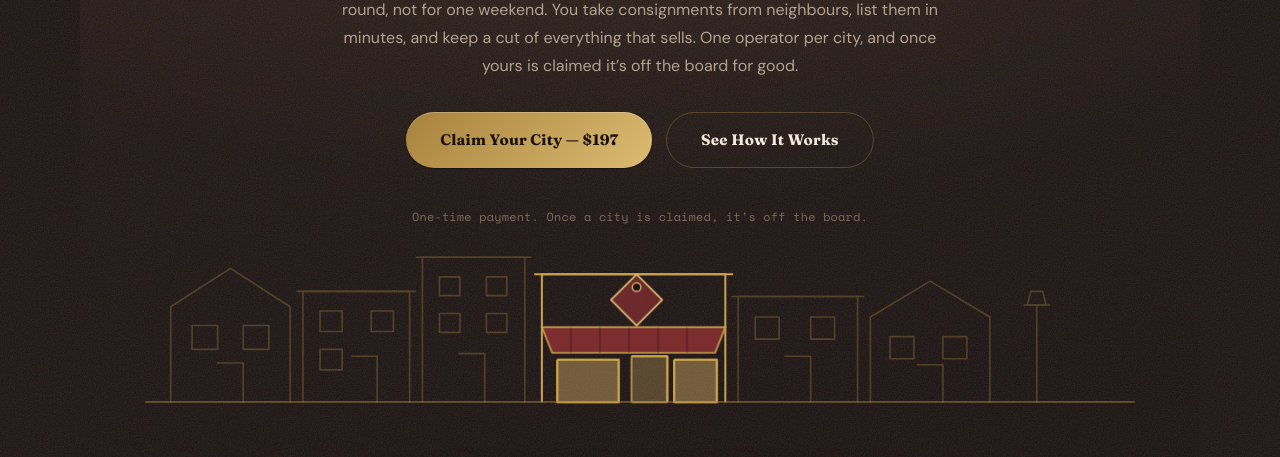
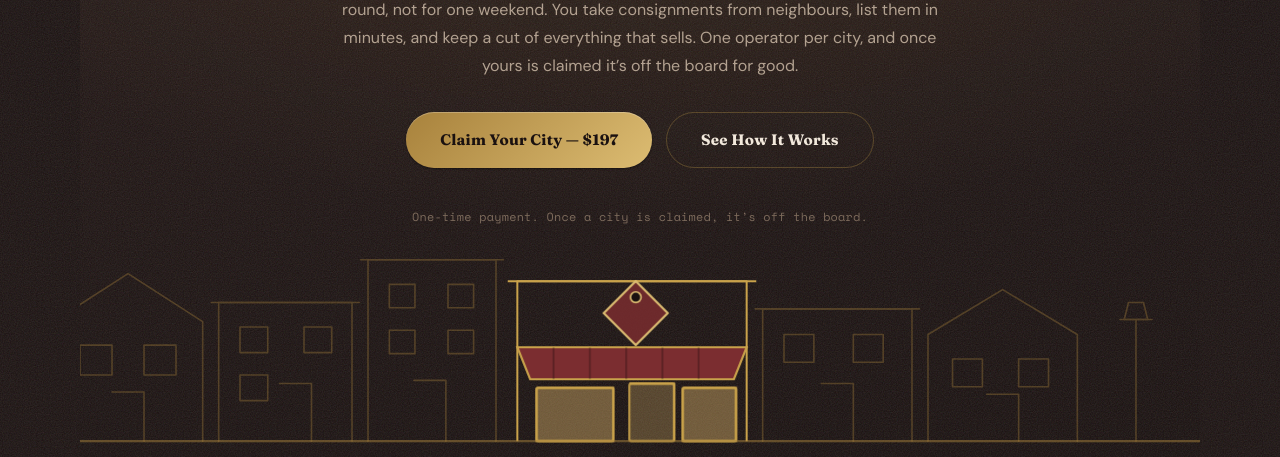
Before and after one commit to JasonVega1974/consignmentbiz, a website: page index.html in a window 1280 px wide. Shown: the part 343-800 px from the top of the page. Drawn offline with nearby package versions, Linux system fonts and the light colour scheme.

Commit message:
Fix street SVG to full bleed width

```diff
--- a/index.html
+++ b/index.html
@@ -177,7 +177,10 @@ h3{font-variation-settings:'opsz' 24;}
 
 /* ── MAIN STREET ─────────────────────────────────────────────────────── */
 .street-wrap{
-  max-width:1180px;margin:1.25rem auto 0;padding:0 1rem;
+  width:100vw;max-width:none;padding:0;
+  margin:1.25rem 0 0;
+  margin-left:calc(50% - 50vw);
+  margin-right:calc(50% - 50vw);
   position:relative;
 }
 .street{width:100%;height:auto;display:block;overflow:visible;}
@@ -392,7 +395,7 @@ footer{
          argument rather than decorating one.
          Purely decorative to assistive tech; the copy above says the same. -->
     <div class="street-wrap" aria-hidden="true">
-      <svg class="street" viewBox="0 80 1200 200" fill="none" preserveAspectRatio="xMidYMax meet" role="presentation">
+      <svg class="street" viewBox="0 80 1200 200" fill="none" preserveAspectRatio="xMidYMid meet" role="presentation">
         <!-- neighbouring shops — drawn, never lit -->
         <g class="st-line" stroke-linejoin="round" stroke-linecap="round">
           <path class="d" d="M50 262 V150 L120 105 L190 150 V262"/>
@@ -443,7 +446,7 @@ footer{
         </g>
 
         <!-- street -->
-        <path class="st-ground" d="M20 262 H1180"/>
+        <path class="st-ground" d="M0 262 H1200"/>
       </svg>
     </div>
 
```
